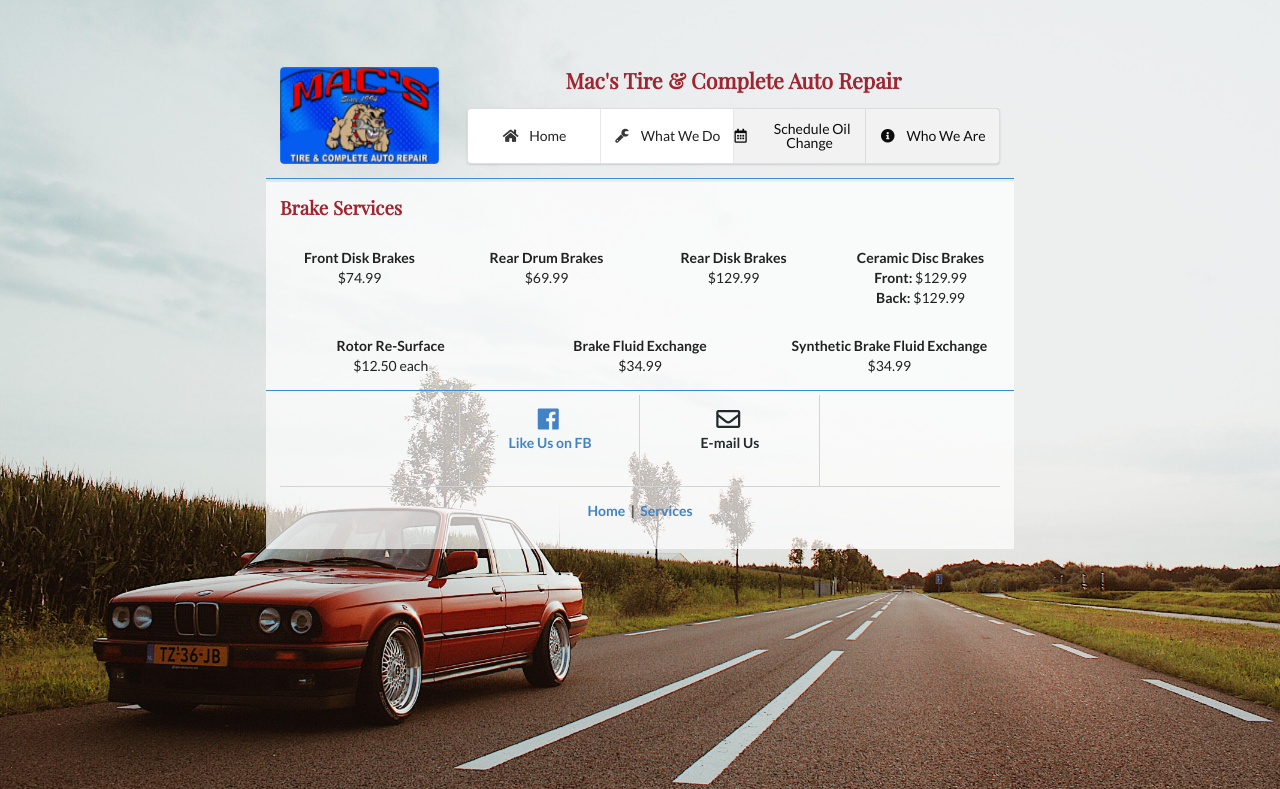
After one commit to khdc-me/ws-macstucson, a Django app: page /services/brake-services/ in a window 1280 px wide. The commit adds this page. Shown: the top 789 px of the page. Run offline with Django 3.2, Linux system fonts and the light colour scheme; some libraries are stand-ins or nearby versions.

Commit message:
Create brake services pg

```diff
--- a/website/pages/urls.py
+++ b/website/pages/urls.py
@@ -5,5 +5,6 @@ from . import views
 urlpatterns = [
     path('services/', views.services, name='services'),
     path('services/oil-change-packages/', views.oil_change_packages, name='oil-change-packages'),
+    path('services/brake-services/', views.brake_services, name='brake-services'),
     path('', views.home, name='home'),
 ]
--- a/website/pages/views.py
+++ b/website/pages/views.py
@@ -23,6 +23,11 @@ def oil_change_packages(request):
     return render(request, 'services/oil-change-packages.html', {'pg_name': pg_name})
 
 
+def brake_services(request):
+    pg_name = 'brake-services'
+    return render(request, 'services/brake-services.html', {'pg_name': pg_name})
+
+
 def check_is_open():
     from django.utils import timezone
 
--- a/website/templates/pages/services.html
+++ b/website/templates/pages/services.html
@@ -84,8 +84,9 @@
       </a>
     </div>
     <div class="column">
-      <a class="ui medium image">
-        <img src="{% static 'pages/images/oil-change.jpg' %}" alt="Oil Change Packages">
+      <a href="{% url 'brake-services' %}" class="ui medium image">
+        <img src="{% static 'pages/images/brakes.jpg' %}" alt="Oil Change Packages">
+        <small>Starting from $13.99 (+ tax & disposal fees).</small>
       </a>
     </div>
     <div class="column">
--- /dev/null
+++ b/website/templates/pages/services/brake-services.html
@@ -0,0 +1,127 @@
+{% extends '_base.html' %}
+
+{% load static %}
+
+{% block pg_title %}Brake Services{% endblock %}
+
+{% block pg_content %}
+<!-- START TINY -->
+<div id="tiny-info-container-grid" class="ui grid">
+  <div class="one column row">
+    <div class="column">
+      <h2>Brake Services</h2>
+    </div>
+  </div>
+  <div class="one column row">
+    <div class="column">
+      <ul class="ui middle aligned selection list">
+        <div class="item">
+          <i class="angle right icon"></i>
+          <div class="content">
+            <div class="header">Front Disk Brakes</div>
+            <div class="description"><small>$74.99</small></div>
+          </div>
+        </div>
+        <div class="item">
+          <i class="angle right icon"></i>
+          <div class="content">
+            <div class="header">Rear Drum Brakes</div>
+            <div class="description"><small>$69.99</small></div>
+          </div>
+        </div>
+        <div class="item">
+          <i class="angle right icon"></i>
+          <div class="content">
+            <div class="header">Rear Disk Brakes</div>
+            <div class="description"><small>$129.99</small></div>
+          </div>
+        </div>
+        <div class="item">
+          <i class="angle right icon"></i>
+          <div class="content">
+            <div class="header">Ceramic Disc Brakes</div>
+            <div class="description"><small><b>Front: </b>$129.99 | <b>Back: </b>$129.99</small></div>
+          </div>
+        </div>
+        <div class="item">
+          <i class="angle right icon"></i>
+          <div class="content">
+            <div class="header">Rotor Re-Surface</div>
+            <div class="description"><small>$12.50 each</small></div>
+          </div>
+        </div>
+        <div class="item">
+          <i class="angle right icon"></i>
+          <div class="content">
+            <div class="header">Brake Fluid Exchange</div>
+            <div class="description"><small>$34.99</small></div>
+          </div>
+        </div>
+        <div class="item">
+          <i class="angle right icon"></i>
+          <div class="content">
+            <div class="header">Synthetic Brake Fluid Exchange</div>
+            <div class="description"><small>$34.99</small></div>
+          </div>
+        </div>
+      </ul>
+    </div>
+  </div>
+</div>
+<!-- END TINY -->
+<!-- START MONITOR -->
+<div id="monitor-info-container-grid" class="ui center aligned grid">
+  <div class="one column row">
+    <div class="column">
+      <h2>Brake Services</h2>
+    </div>
+  </div>
+  <div id="monitor-services-row1" class="four column row">
+    <div class="column">
+      <div class="content">
+        <div class="header"><strong>Front Disk Brakes</strong></div>
+        <div class="description">$74.99</div>
+      </div>
+    </div>
+    <div class="column">
+      <div class="content">
+        <div class="header"><strong>Rear Drum Brakes</strong></div>
+        <div class="description">$69.99</div>
+      </div>
+    </div>
+    <div class="column">
+      <div class="content">
+        <div class="header"><strong>Rear Disk Brakes</strong></div>
+        <div class="description">$129.99</div>
+      </div>
+    </div>
+    <div class="column">
+      <div class="content">
+        <div class="header"><strong>Ceramic Disc Brakes</strong></div>
+        <div class="description"><b>Front: </b>$129.99<br><b>Back: </b>$129.99</div>
+      </div>
+    </div>
+  </div>
+  <div id="monitor-services-row2" class="three column row">
+    <div class="column">
+      <div class="content">
+        <div class="header"><strong>Rotor Re-Surface</strong></div>
+        <div class="description">$12.50 each</div>
+      </div>
+    </div>
+    <div class="column">
+      <div class="content">
+        <div class="header"><strong>Brake Fluid Exchange</strong></div>
+        <div class="description">$34.99</div>
+      </div>
+    </div>
+    <div class="column">
+      <div class="content">
+        <div class="header"><strong>Synthetic Brake Fluid Exchange</strong></div>
+        <div class="description">$34.99</div>
+      </div>
+    </div>
+  </div>
+</div> <!-- close 'monitor-info-container-grid' -->
+<!-- END MONITOR -->
+{% endblock %}
--- a/website/templates/pages/services/oil-change-packages.html
+++ b/website/templates/pages/services/oil-change-packages.html
@@ -59,7 +59,7 @@
 <div id="monitor-info-container-grid" class="ui center aligned grid">
   <div class="one column row">
     <div class="column">
-      <h2>Services | What We Do</h2>
+      <h2>Oil Change Packages</h2>
     </div>
   </div>
   <div class="one column centered row">
```
Also changed, not shown: website/static/pages/images/brakes.jpg (added).
